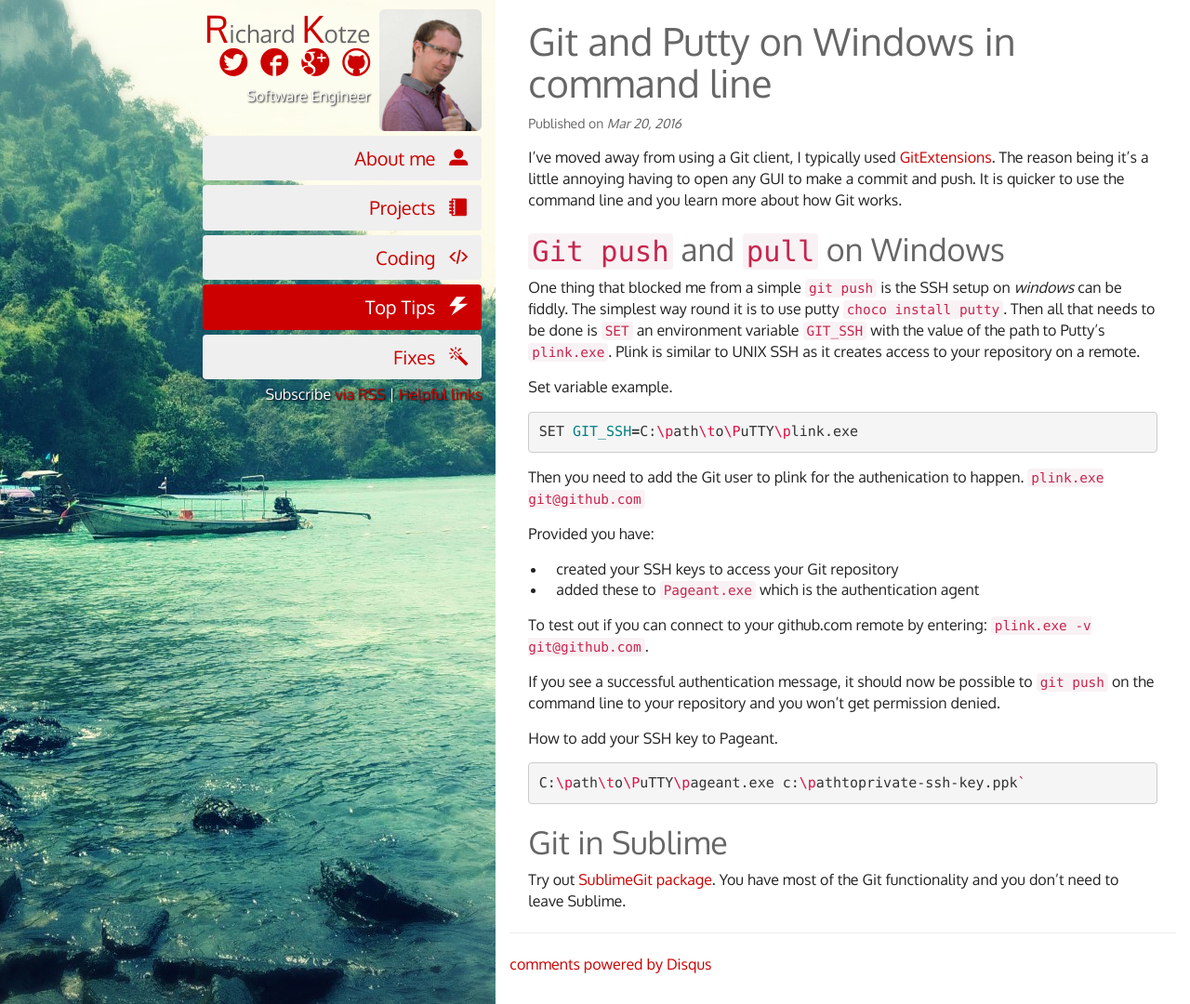
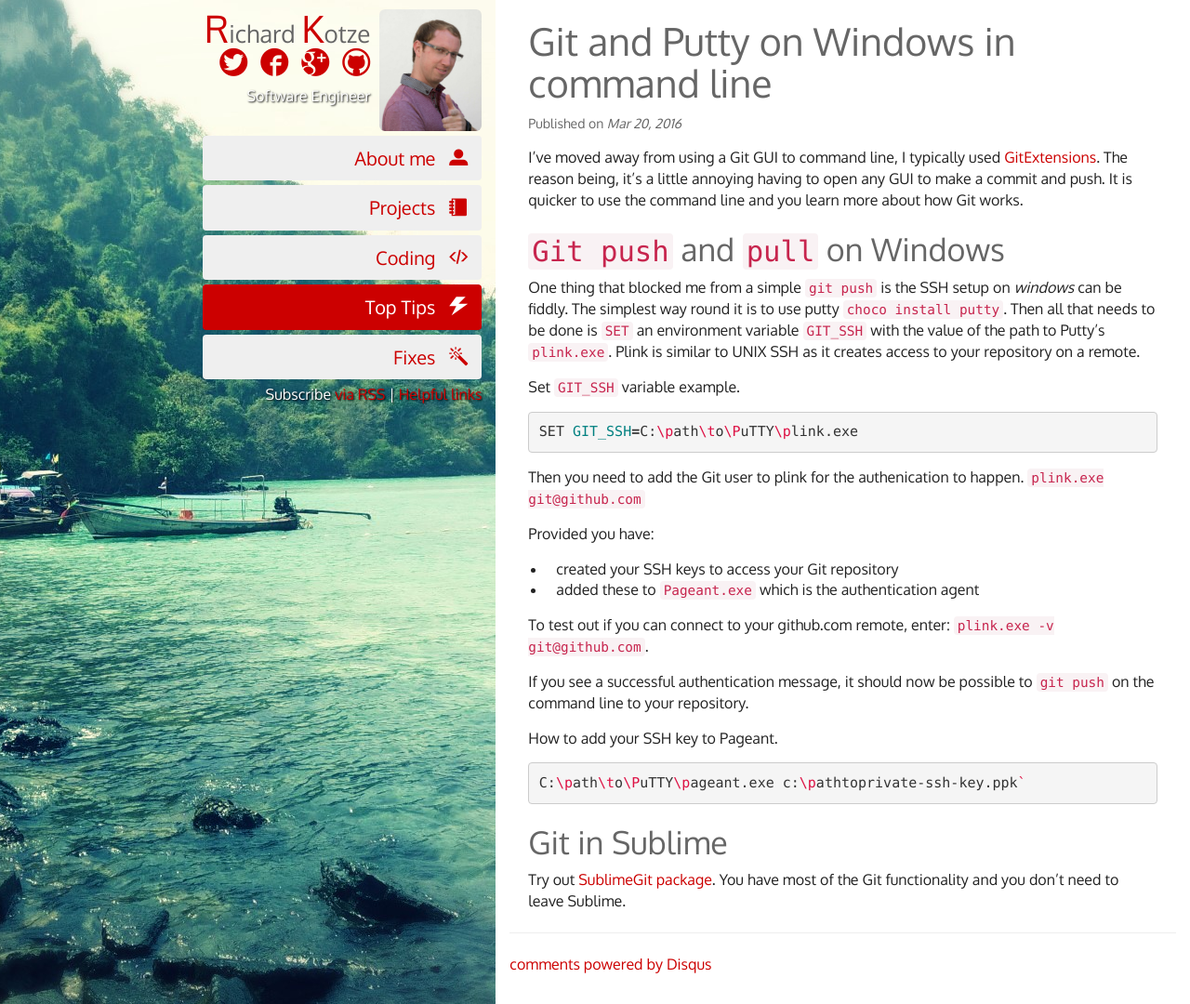
Before and after one commit to rkotze/rkotze.github.io, a Jekyll site: the page built from _posts/2016-03-20-git-on-windows-in-command-line.md, in a window 1280 px wide and 1080 px high. Shown: the whole window at 93% size. Built offline with Jekyll 4.4.1, drawn with Linux system fonts in a browser that asks for light colours; comment, search, counter and statistics services are not loaded.

Commit message:
minor updates to git on windows post.

```diff
--- a/_posts/2016-03-20-git-on-windows-in-command-line.md
+++ b/_posts/2016-03-20-git-on-windows-in-command-line.md
@@ -8,13 +8,13 @@
  How to setup Git with PUTTY on Windows from the command line rather than a Git GUI.
 ---
 
-I've moved away from using a Git client, I typically used [GitExtensions][1]. The reason being it's a little annoying having to open any GUI to make a commit and push. It is quicker to use the command line and you learn more about how Git works.
+I've moved away from using a Git GUI to command line, I typically used [GitExtensions][1]. The reason being, it's a little annoying having to open any GUI to make a commit and push. It is quicker to use the command line and you learn more about how Git works.
 
 ## `Git push` and `pull` on Windows
 
 One thing that blocked me from a simple `git push` is the SSH setup on _windows_ can be fiddly. The simplest way round it is to use putty `choco install putty`. Then all that needs to be done is `SET` an environment variable `GIT_SSH` with the value of the path to Putty's `plink.exe`. Plink is similar to UNIX SSH as it creates access to your repository on a remote.
 
-Set variable example.
+Set `GIT_SSH` variable example.
 
 {% highlight bash %}
 SET GIT_SSH=C:\path\to\PuTTY\plink.exe
@@ -26,9 +26,9 @@
  - created your SSH keys to access your Git repository
  - added these to `Pageant.exe` which is the authentication agent
 
-To test out if you can connect to your github.com remote by entering: `plink.exe -v git@github.com`.
+To test out if you can connect to your github.com remote, enter: `plink.exe -v git@github.com`.
 
-If you see a successful authentication message, it should now be possible to `git push` on the command line to your repository and you won't get permission denied.
+If you see a successful authentication message, it should now be possible to `git push` on the command line to your repository.
 
 How to add your SSH key to Pageant.
 
```
